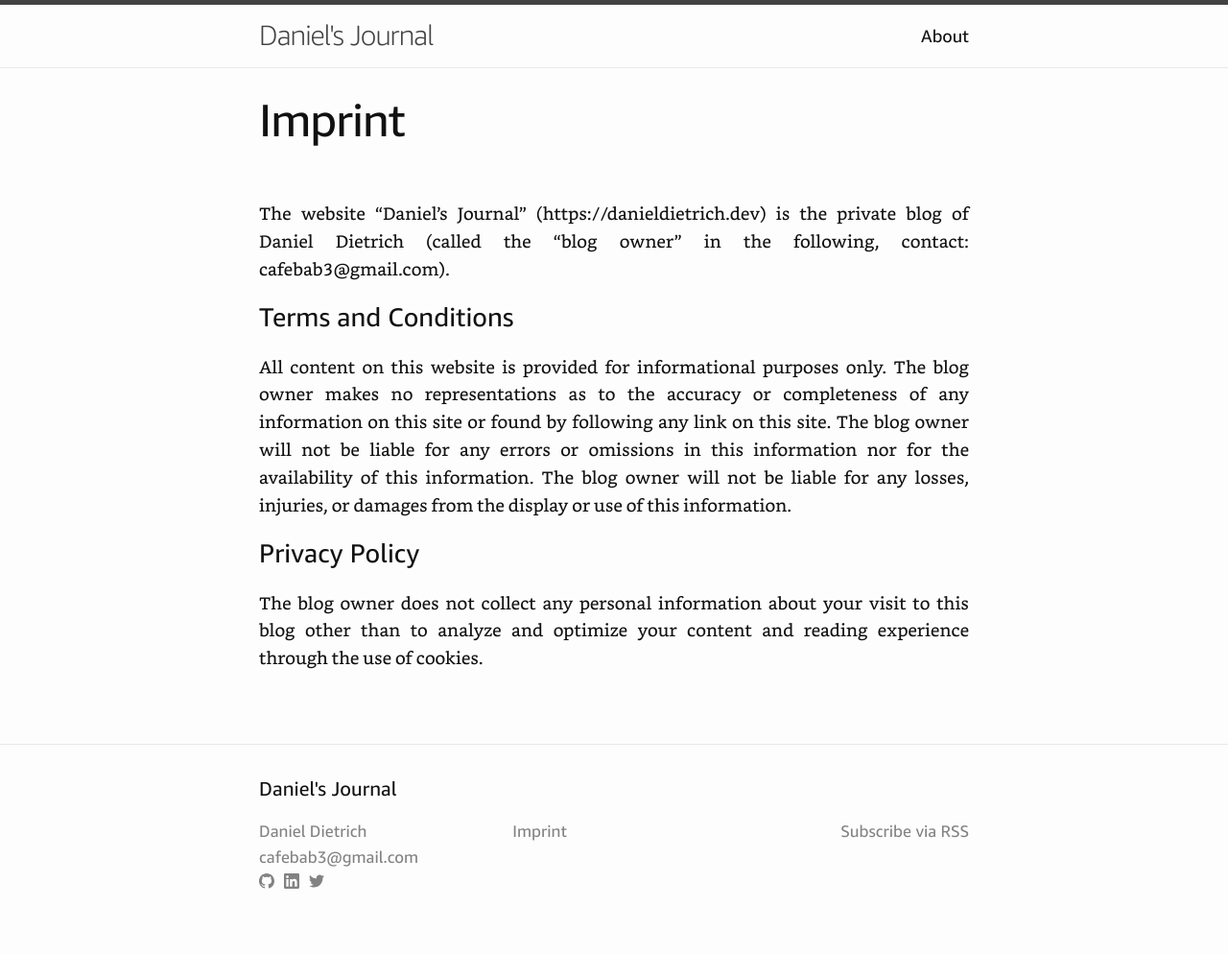
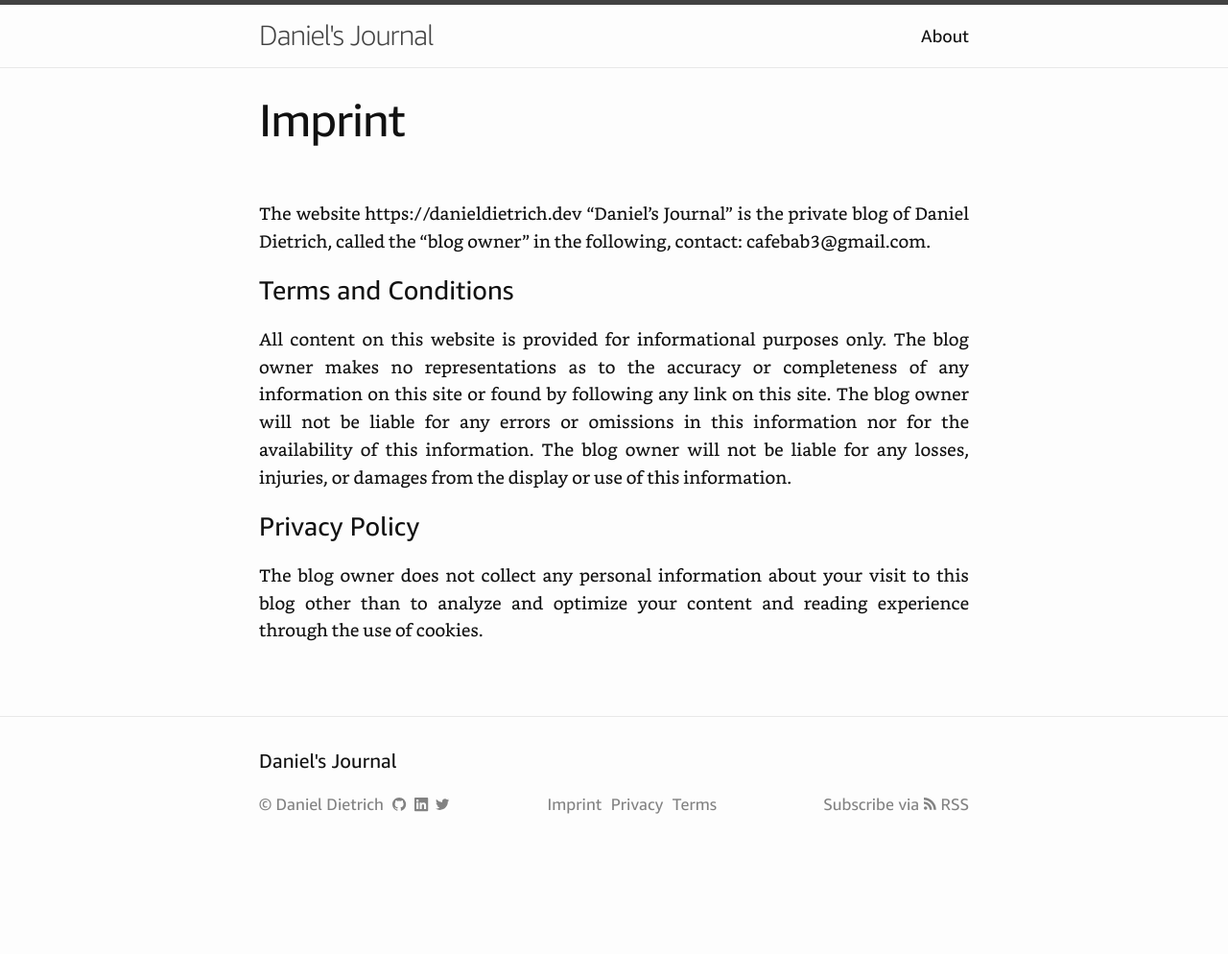
Before and after one commit to danieldietrich/journal, a Jekyll site: the page built from imprint.md, in a window 1280 px wide. Shown: the whole page at 96% size. Built offline with Jekyll 4.4.1, drawn with Linux system fonts in a browser that asks for light colours; after the commit the page ends 912 px from its top, so only the background shows below that.

Commit message:
Improved footer

```diff
--- a/_includes/footer.html
+++ b/_includes/footer.html
@@ -9,29 +9,34 @@
       <div class="footer-col footer-col-1">
         <ul class="contact-list">
           <li class="p-name">
-            {%- if site.author -%}
-              {{ site.author | escape }}
-            {%- else -%}
-              {{ site.title | escape }}
-            {%- endif -%}
+            &copy; {{ site.author | escape }}
           </li>
-          {%- if site.email -%}
-          <li><a class="u-email" href="mailto:{{ site.email }}">{{ site.email }}</a></li>
-          {%- endif -%}
-          <li>{%- include social.html -%}</li>
+          <li>
+            <a href="https://github.com/{{ site.github_username| cgi_escape | escape }}" title="{{ site.github_username | escape }}">
+              <svg class="svg-icon" viewBox="0 0 18 18"><use xlink:href="{{ '/assets/img/minima-social-icons.svg#github' | relative_url }}"></use></svg>
+            </a>
+            <a href="https://www.linkedin.com/in/{{ site.linkedin_username| cgi_escape | escape }}" title="{{ site.linkedin_username | escape }}">
+              <svg class="svg-icon" viewBox="0 0 18 18"><use xlink:href="{{ '/assets/img/minima-social-icons.svg#linkedin' | relative_url }}"></use></svg>
+            </a>
+            <a href="https://www.twitter.com/{{ site.twitter_username| cgi_escape | escape }}" title="{{ site.twitter_username | escape }}">
+              <svg class="svg-icon" viewBox="0 0 18 18"><use xlink:href="{{ '/assets/img/minima-social-icons.svg#twitter' | relative_url }}"></use></svg>
+            </a>
+          </li>
         </ul>
       </div>
 
       <div class="footer-col footer-col-2">
         <ul class="legal-list">
           <li><a href="{{ "/imprint/" | relative_url }}">Imprint</a></li>
+          <li><a href="{{ "/privacy/" | relative_url }}">Privacy</a></li>
+          <li><a href="{{ "/terms/" | relative_url }}">Terms</a></li>
         </ul>
       </div>
 
       <div class="footer-col footer-col-3">
         <p>
           <a href="{{ "/feed.xml" | relative_url }}">
-            Subscribe via RSS
+            Subscribe via <svg class="svg-icon" viewBox="0 0 20 20"><use xlink:href="{{ '/assets/img/minima-social-icons.svg#rss' | relative_url }}"></use></svg>RSS
           </a>
         </p>
       </div>
--- a/_includes/social.html
+++ /dev/null
@@ -1,13 +0,0 @@
-<ul class="social-media-list">
-  {%- if site.dribbble_username -%}<li><a href="https://dribbble.com/{{ site.dribbble_username| cgi_escape | escape }}" title="{{ site.dribbble_username | escape }}"><svg class="svg-icon"><use xlink:href="{{ '/assets/img/minima-social-icons.svg#dribbble' | relative_url }}"></use></svg></a></li>{%- endif -%}
-  {%- if site.facebook_username -%}<li><a href="https://www.facebook.com/{{ site.facebook_username| cgi_escape | escape }}" title="{{ site.facebook_username | escape }}"><svg class="svg-icon"><use xlink:href="{{ '/assets/img/minima-social-icons.svg#facebook' | relative_url }}"></use></svg></a></li>{%- endif -%}
-  {%- if site.flickr_username -%}<li><a href="https://www.flickr.com/photos/{{ site.flickr_username| cgi_escape | escape }}" title="{{ site.flickr_username | escape }}"><svg class="svg-icon"><use xlink:href="{{ '/assets/img/minima-social-icons.svg#flickr' | relative_url }}"></use></svg></a></li>{%- endif -%}
-  {%- if site.github_username -%}<li><a href="https://github.com/{{ site.github_username| cgi_escape | escape }}" title="{{ site.github_username | escape }}"><svg class="svg-icon"><use xlink:href="{{ '/assets/img/minima-social-icons.svg#github' | relative_url }}"></use></svg></a></li>{%- endif -%}
-  {%- if site.instagram_username -%}<li><a href="https://instagram.com/{{ site.instagram_username| cgi_escape | escape }}" title="{{ site.instagram_username | escape }}"><svg class="svg-icon"><use xlink:href="{{ '/assets/img/minima-social-icons.svg#instagram' | relative_url }}"></use></svg></a></li>{%- endif -%}
-  {%- if site.linkedin_username -%}<li><a href="https://www.linkedin.com/in/{{ site.linkedin_username| cgi_escape | escape }}" title="{{ site.linkedin_username | escape }}"><svg class="svg-icon"><use xlink:href="{{ '/assets/img/minima-social-icons.svg#linkedin' | relative_url }}"></use></svg></a></li>{%- endif -%}
-  {%- if site.pinterest_username -%}<li><a href="https://www.pinterest.com/{{ site.pinterest_username| cgi_escape | escape }}" title="{{ site.pinterest_username | escape }}"><svg class="svg-icon"><use xlink:href="{{ '/assets/img/minima-social-icons.svg#pinterest' | relative_url }}"></use></svg></a></li>{%- endif -%}
-  {%- for mst in site.mastodon -%}{%- if mst.username and mst.instance -%}<li><a href="https://{{ mst.instance| cgi_escape | escape}}/@{{mst.username}}" title="{{ mst.username | escape }}"><svg class="svg-icon"><use xlink:href="{{ '/assets/img/minima-social-icons.svg#mastodon' | relative_url }}"></use></svg></a></li>{%- endif -%}{%- endfor -%}
-  {%- if site.twitter_username -%}<li><a href="https://www.twitter.com/{{ site.twitter_username| cgi_escape | escape }}" title="{{ site.twitter_username | escape }}"><svg class="svg-icon"><use xlink:href="{{ '/assets/img/minima-social-icons.svg#twitter' | relative_url }}"></use></svg></a></li>{%- endif -%}
-  {%- if site.youtube_username -%}<li><a href="https://youtube.com/{{ site.youtube_username| cgi_escape | escape }}" title="{{ site.youtube_username | escape }}"><svg class="svg-icon"><use xlink:href="{{ '/assets/img/minima-social-icons.svg#youtube' | relative_url }}"></use></svg></a></li>{%- endif -%}
-  {%- if site.googleplus_username -%}<li><a href="https://plus.google.com/{{ site.googleplus_username| escape }}" title="{{ site.googleplus_username | escape }}"><svg class="svg-icon"><use xlink:href="{{ '/assets/img/minima-social-icons.svg#googleplus' | relative_url }}"></use></svg></a></li>{%- endif -%}
-</ul>
--- a/_sass/minima/_base.scss
+++ b/_sass/minima/_base.scss
@@ -121,10 +121,6 @@ a {
   &:hover {
     text-decoration: underline;
   }
-
-  .social-media-list &:hover {
-    text-decoration: none;
-  }
 }
 
 
@@ -215,14 +211,12 @@ pre {
     height: 16px;
     display: inline-block;
     fill: #{$grey-color};
-    padding-right: 5px;
+    padding-right: 2px;
+    padding-top: 3px;
     vertical-align: text-top;
-}
-
-.social-media-list {
-  li + li {
-    padding-top: 5px;
-  }
+    a:hover {
+      text-decoration: underline;
+    }
 }
 
 
--- a/_sass/minima/_layout.scss
+++ b/_sass/minima/_layout.scss
@@ -66,12 +66,9 @@
 }
 
 .contact-list,
-.legal-list,
-.social-media-list {
+.legal-list {
   list-style: none;
   margin-left: 0;
-}
-.social-media-list {
   li {
     display: inline;
   }
@@ -102,13 +99,14 @@
 }
 
 .footer-col-2 {
-  width: -webkit-calc(30% - (#{$spacing-unit} / 2));
-  width:         calc(30% - (#{$spacing-unit} / 2));
+  width: -webkit-calc(35% - (#{$spacing-unit} / 2));
+  width:         calc(35% - (#{$spacing-unit} / 2));
+  text-align: center;
 }
 
 .footer-col-3 {
-  width: -webkit-calc(35% - (#{$spacing-unit} / 2));
-  width:         calc(35% - (#{$spacing-unit} / 2));
+  width: -webkit-calc(30% - (#{$spacing-unit} / 2));
+  width:         calc(30% - (#{$spacing-unit} / 2));
   text-align: right;
 }
 
@@ -117,6 +115,9 @@
     float: none;
     width: -webkit-calc(100% - (#{$spacing-unit} / 2));
     width:         calc(100% - (#{$spacing-unit} / 2));
+  }
+  .footer-col-2 {
+    text-align: left;
   }
   .footer-col-3 {
     text-align: left;
--- a/imprint.md
+++ b/imprint.md
@@ -4,7 +4,7 @@ title: Imprint
 permalink: /imprint/
 ---
 
-The website "Daniel's Journal" (https://danieldietrich.dev) is the private blog of Daniel Dietrich (called the "blog owner" in the following, contact: cafebab3@gmail.com).
+The website [https://danieldietrich.dev](https://danieldietrich.dev) "Daniel's Journal" is the private blog of Daniel Dietrich, called the "blog owner" in the following, contact: [cafebab3@gmail.com](mailto:cafebab3@gmail.com).
 
 ## Terms and Conditions
 
```
